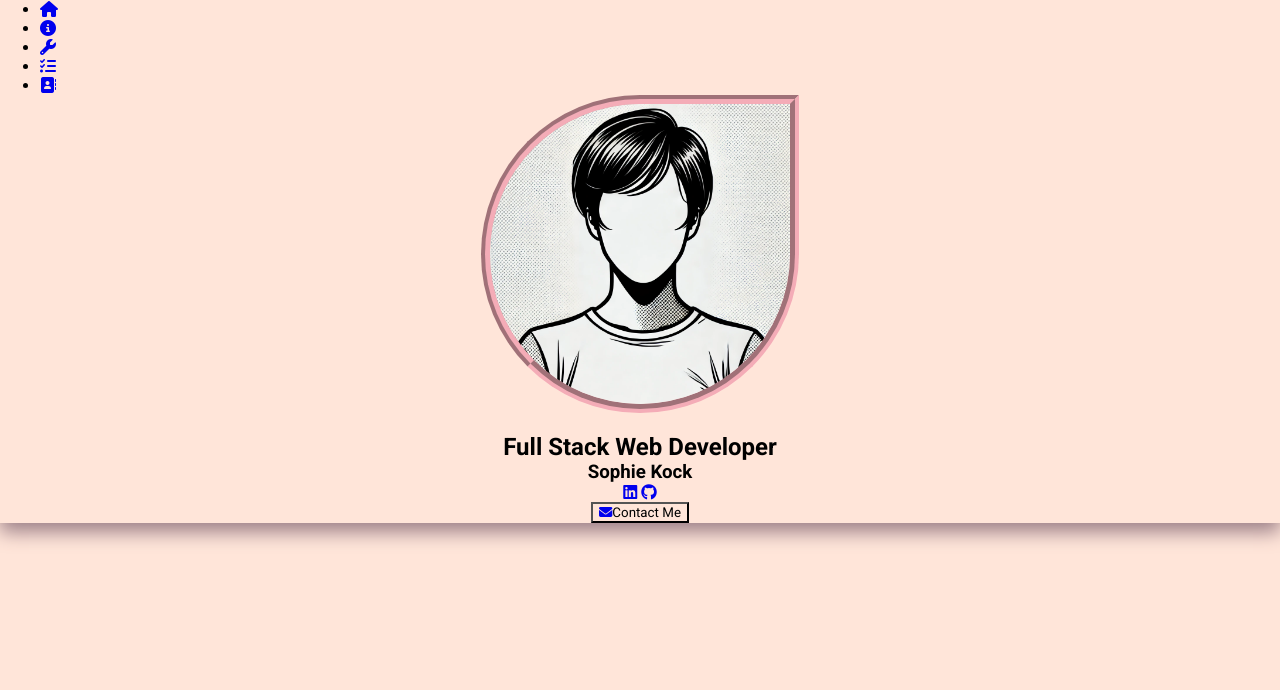
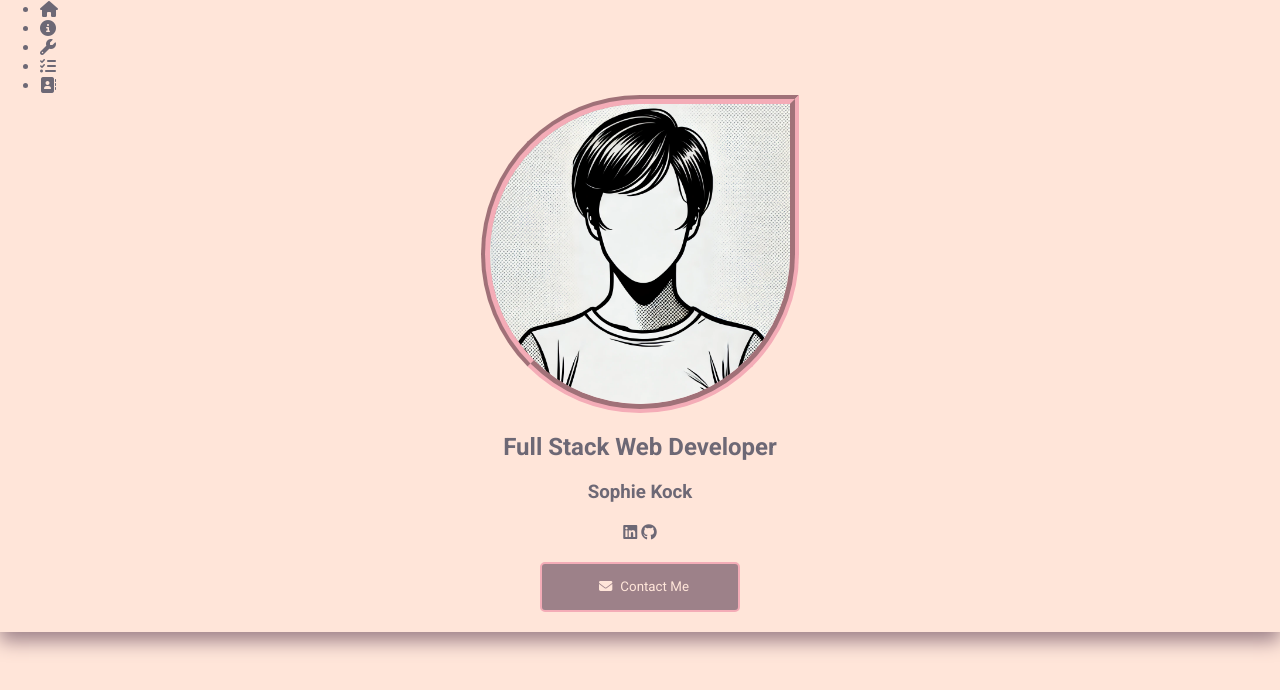
Before and after one commit to Sophie-Kock/SophieKock-Portfolio, a website: page index.html in a window 1280 px wide. Drawn offline with Linux system fonts and the light colour scheme.

Commit message:
style: scss contact button

```diff
--- a/index.html
+++ b/index.html
@@ -59,7 +59,7 @@
             <a href="#"><i class="fa-brands fa-github"></i></a>
           </div>
 
-          <button>
+          <button class="contact-button">
             <a href="#"><i class="fa-solid fa-envelope"></i></a>Contact Me
           </button>
         </div>
--- a/styles/styles.scss
+++ b/styles/styles.scss
@@ -4,6 +4,7 @@
   font-family: "Roboto", sans-serif;
   margin: 0;
   background-color: #ffe5d9;
+  color: #6d6875;
 }
 
 body {
@@ -28,10 +29,27 @@ header {
     border: 9px groove rgb(244, 172, 183);
   }
 
-  .info{
+  .info {
     display: flex;
     align-items: center;
     flex-direction: column;
+    gap: 20px;
     margin-top: 20px;
+
+    .contact-button {
+      background-color: #9d8189;
+      height: 50px;
+      width: 200px;
+      margin-bottom: 20px;
+      color: #ffe5d9;
+      border-radius: 5px;
+      border: #f4acb7 solid 2px;
+
+      i {
+        background-color: #9d8189;
+        color: #ffe5d9;
+        padding: 8px;
+      }
+    }
   }
 }
```
Also changed, not shown: styles/styles.css.
